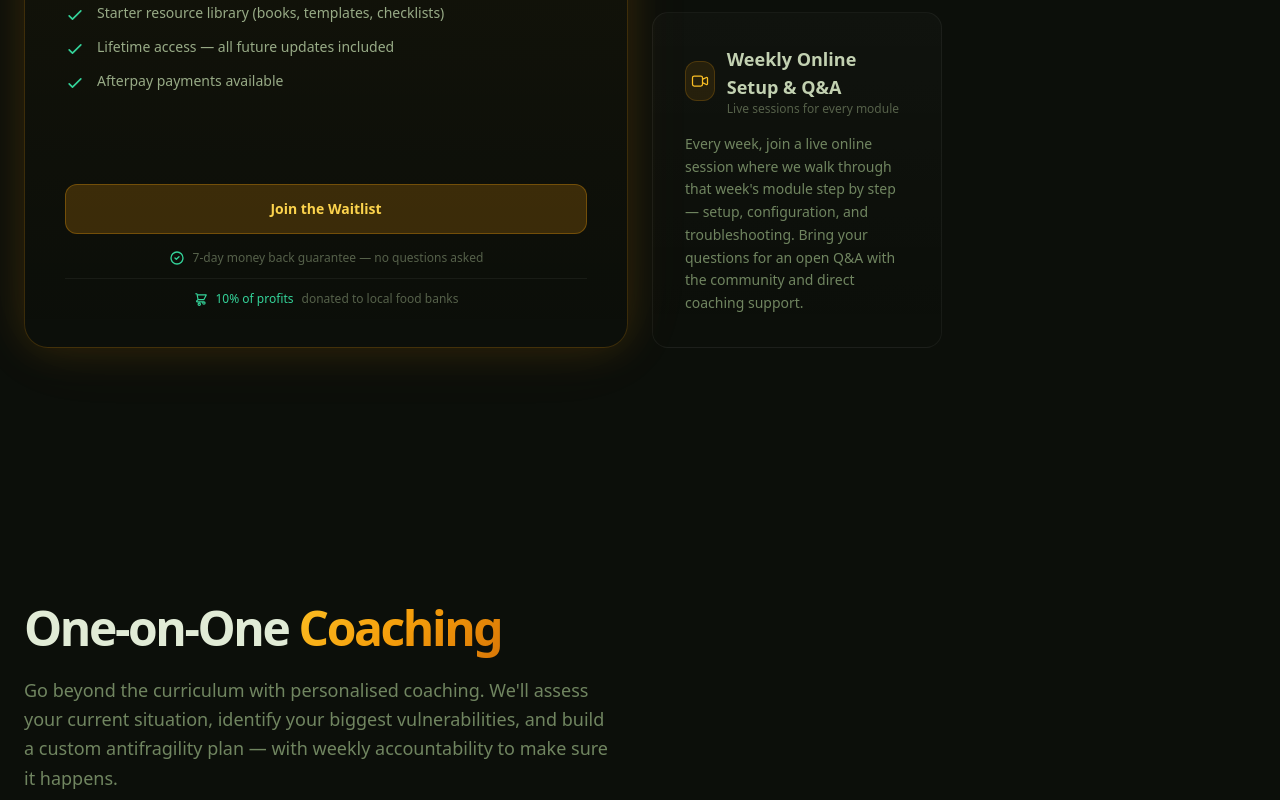
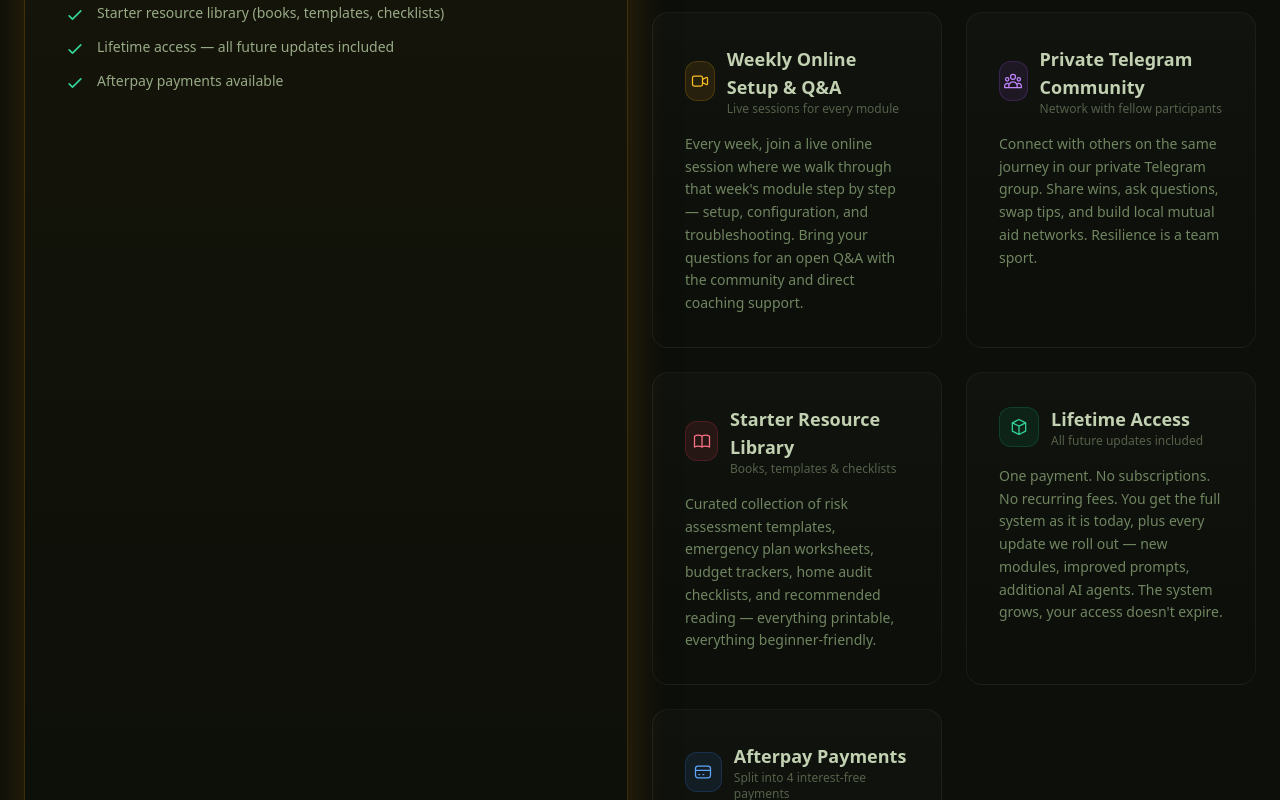
Before and after one commit to boktoday/okready-landing, a React (Vite) app: page / in a window 1280 px wide. Shown: the part 6440-7240 px from the top of the page. Built offline with nearby package versions, Linux system fonts and the light colour scheme.

Commit message:
Full rewrite: 4 rows x 2 cols feature blocks with icons and descriptions

```diff
--- a/src/components/Pricing.tsx
+++ b/src/components/Pricing.tsx
@@ -167,7 +167,84 @@ export default function Pricing({ onJoinClick }: PricingProps) {
               </p>
             </div>
 
+            {/* Community block */}
+            <div className="p-8 rounded-2xl border border-white/5 bg-gradient-to-b from-white/[0.02] to-transparent">
+              <div className="flex items-center gap-3 mb-4">
+                <div className="w-10 h-10 rounded-xl bg-purple-500/10 border border-purple-500/20 flex items-center justify-center">
+                  <svg className="w-5 h-5 text-purple-400" fill="none" viewBox="0 0 24 24" stroke="currentColor">
+                    <path strokeLinecap="round" strokeLinejoin="round" strokeWidth={1.5} d="M17 20h5v-2a3 3 0 00-5.356-1.857M17 20H7m10 0v-2c0-.656-.126-1.283-.356-1.857M7 20H2v-2a3 3 0 015.356-1.857M7 20v-2c0-.656.126-1.283.356-1.857m0 0a5.002 5.002 0 019.288 0M15 7a3 3 0 11-6 0 3 3 0 016 0zm6 3a2 2 0 11-4 0 2 2 0 014 0zM7 10a2 2 0 11-4 0 2 2 0 014 0z" />
+                  </svg>
+                </div>
+                <div>
+                  <h3 className="text-lg font-semibold text-earth-200">Private Telegram Community</h3>
+                  <p className="text-xs text-earth-500">Network with fellow participants</p>
+                </div>
+              </div>
+              <p className="text-sm text-earth-400 leading-relaxed">
+                Connect with others on the same journey in our private Telegram group. Share wins,
+                ask questions, swap tips, and build local mutual aid networks. Resilience is a team sport.
+              </p>
+            </div>
 
+            {/* Resource library block */}
+            <div className="p-8 rounded-2xl border border-white/5 bg-gradient-to-b from-white/[0.02] to-transparent">
+              <div className="flex items-center gap-3 mb-4">
+                <div className="w-10 h-10 rounded-xl bg-rose-500/10 border border-rose-500/20 flex items-center justify-center">
+                  <svg className="w-5 h-5 text-rose-400" fill="none" viewBox="0 0 24 24" stroke="currentColor">
+                    <path strokeLinecap="round" strokeLinejoin="round" strokeWidth={1.5} d="M12 6.253v13m0-13C10.832 5.477 9.246 5 7.5 5S4.168 5.477 3 6.253v13C4.168 18.477 5.754 18 7.5 18s3.332.477 4.5 1.253m0-13C13.168 5.477 14.754 5 16.5 5c1.747 0 3.332.477 4.5 1.253v13C19.832 18.477 18.247 18 16.5 18c-1.746 0-3.332.477-4.5 1.253" />
+                  </svg>
+                </div>
+                <div>
+                  <h3 className="text-lg font-semibold text-earth-200">Starter Resource Library</h3>
+                  <p className="text-xs text-earth-500">Books, templates & checklists</p>
+                </div>
+              </div>
+              <p className="text-sm text-earth-400 leading-relaxed">
+                Curated collection of risk assessment templates, emergency plan worksheets,
+                budget trackers, home audit checklists, and recommended reading — everything
+                printable, everything beginner-friendly.
+              </p>
+            </div>
+
+            {/* Lifetime access block */}
+            <div className="p-8 rounded-2xl border border-white/5 bg-gradient-to-b from-white/[0.02] to-transparent">
+              <div className="flex items-center gap-3 mb-4">
+                <div className="w-10 h-10 rounded-xl bg-emerald-500/10 border border-emerald-500/20 flex items-center justify-center">
+                  <svg className="w-5 h-5 text-emerald-400" fill="none" viewBox="0 0 24 24" stroke="currentColor">
+                    <path strokeLinecap="round" strokeLinejoin="round" strokeWidth={1.5} d="M20 7l-8-4-8 4m16 0l-8 4m8-4v10l-8 4m0-10L4 7m8 4v10M4 7v10l8 4" />
+                  </svg>
+                </div>
+                <div>
+                  <h3 className="text-lg font-semibold text-earth-200">Lifetime Access</h3>
+                  <p className="text-xs text-earth-500">All future updates included</p>
+                </div>
+              </div>
+              <p className="text-sm text-earth-400 leading-relaxed">
+                One payment. No subscriptions. No recurring fees. You get the full system as it is
+                today, plus every update we roll out — new modules, improved prompts, additional
+                AI agents. The system grows, your access doesn't expire.
+              </p>
+            </div>
+
+            {/* Afterpay block */}
+            <div className="p-8 rounded-2xl border border-white/5 bg-gradient-to-b from-white/[0.02] to-transparent">
+              <div className="flex items-center gap-3 mb-4">
+                <div className="w-10 h-10 rounded-xl bg-blue-500/10 border border-blue-500/20 flex items-center justify-center">
+                  <svg className="w-5 h-5 text-blue-400" fill="none" viewBox="0 0 24 24" stroke="currentColor">
+                    <path strokeLinecap="round" strokeLinejoin="round" strokeWidth={1.5} d="M3 10h18M7 15h1m4 0h1m-7 4h12a3 3 0 003-3V8a3 3 0 00-3-3H6a3 3 0 00-3 3v8a3 3 0 003 3z" />
+                  </svg>
+                </div>
+                <div>
+                  <h3 className="text-lg font-semibold text-earth-200">Afterpay Payments</h3>
+                  <p className="text-xs text-earth-500">Split into 4 interest-free payments</p>
+                </div>
+              </div>
+              <p className="text-sm text-earth-400 leading-relaxed">
+                Don't let upfront cost stop you. Pay just a quarter now and the rest over 6 weeks
+                with Afterpay. Zero interest, zero fees if you pay on time — because preparedness
+                shouldn't be locked behind a full-price paywall.
+              </p>
+            </div>
           </div>
         </div>
       </div>
```
